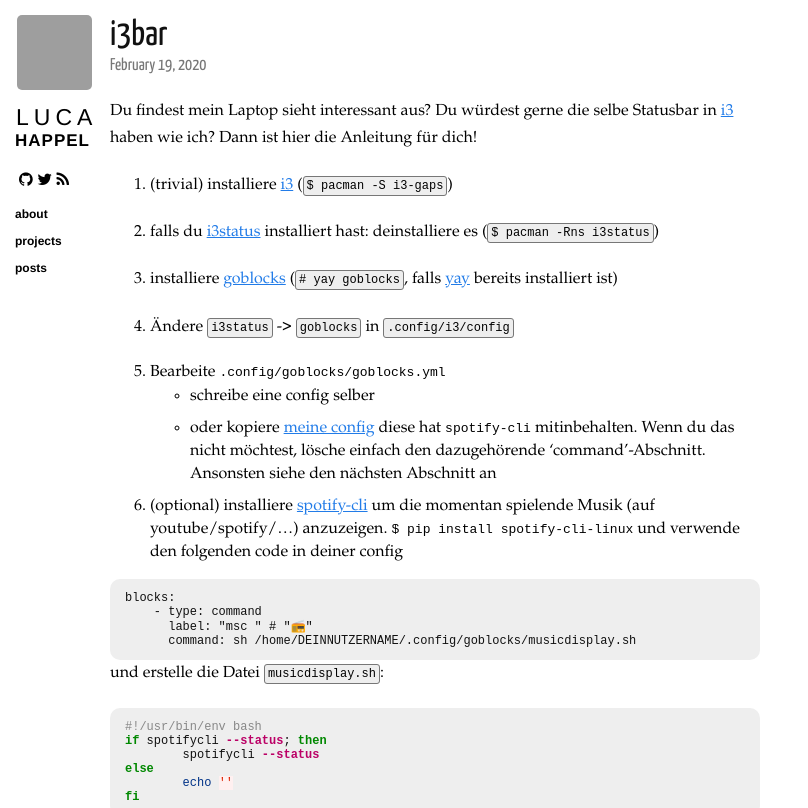
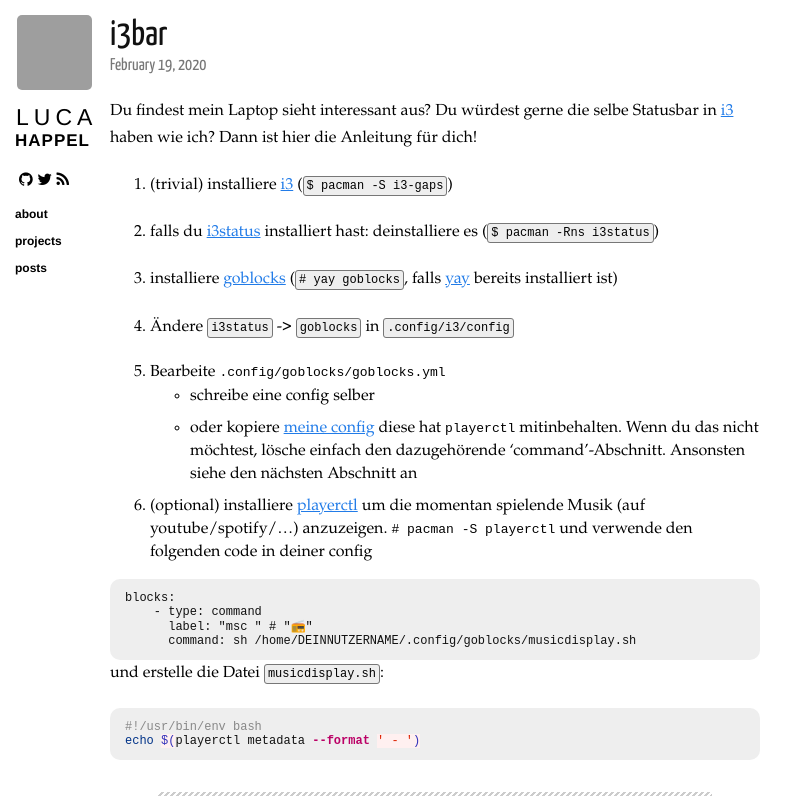
Before and after one commit to Quoteme/quoteme.github.io, a Jekyll site: the page built from _posts/2020-02-19-i3bar.md, in a window 1280 px wide. Shown: the top 808 px of the page, without its empty margins (0-808 px from the left). Built offline with Jekyll 4.4.1, drawn with Linux system fonts in a browser that asks for light colours; nearby versions of some CDN libraries; a script that is not in the unit is left out; comment, search, counter and statistics services are not loaded; some of the changed text lies outside the part shown; grey boxes are pictures that could not be loaded.

Commit message:
added more additional information about icons and stuff

```diff
--- a/_posts/2020-02-19-i3bar.md
+++ b/_posts/2020-02-19-i3bar.md
@@ -25,13 +25,13 @@
 4. Bearbeite `.config/goblocks/goblocks.yml`
 	- schreibe eine config selber
 	- oder kopiere [meine config](https://pastebin.com/VWpMasZx)
-		diese hat `spotify-cli` mitinbehalten. Wenn du das nicht möchtest,
+		diese hat `playerctl` mitinbehalten. Wenn du das nicht möchtest,
 		lösche einfach den dazugehörende 'command'-Abschnitt. Ansonsten
 		siehe den nächsten Abschnitt an
 
-5. (optional) installiere [spotify-cli](https://github.com/pwittchen/spotify-cli-linux)
+5. (optional) installiere [playerctl](https://github.com/altdesktop/playerctl)
 	um die momentan spielende Musik (auf youtube/spotify/...) anzuzeigen.
-	`$ pip install spotify-cli-linux`
+	`# pacman -S playerctl`
 	und verwende den folgenden code in deiner config
 
 {% highlight text %}
@@ -43,9 +43,11 @@
 und erstelle die Datei `musicdisplay.sh`:
 {% highlight bash %}
 #!/usr/bin/env bash
-if spotifycli --status; then
-	spotifycli --status
-else
-	echo ''
-fi
+echo $(playerctl metadata --format '{{ artist }} - {{ title }}')
 {% endhighlight %}
+
+---
+
+![meine Statusbar mit Icons statt Text](https://i.imgur.com/qlEUHuk.png)
+
+NOTIZ: Um die selben Icons zu haben muss man [Siji](https://github.com/stark/siji) installieren `# yay -S siji-git` und in seiner `.config/i3/config` folgendes als font setzen: `font pango: Gohu GohuFont, Siji 11px`
```
Also changed, not shown: 2 other files.
